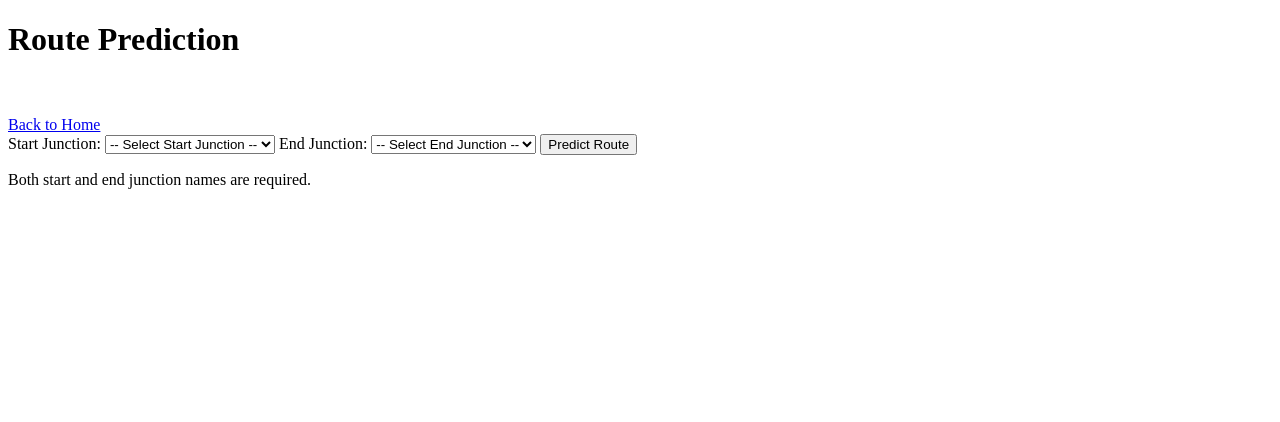
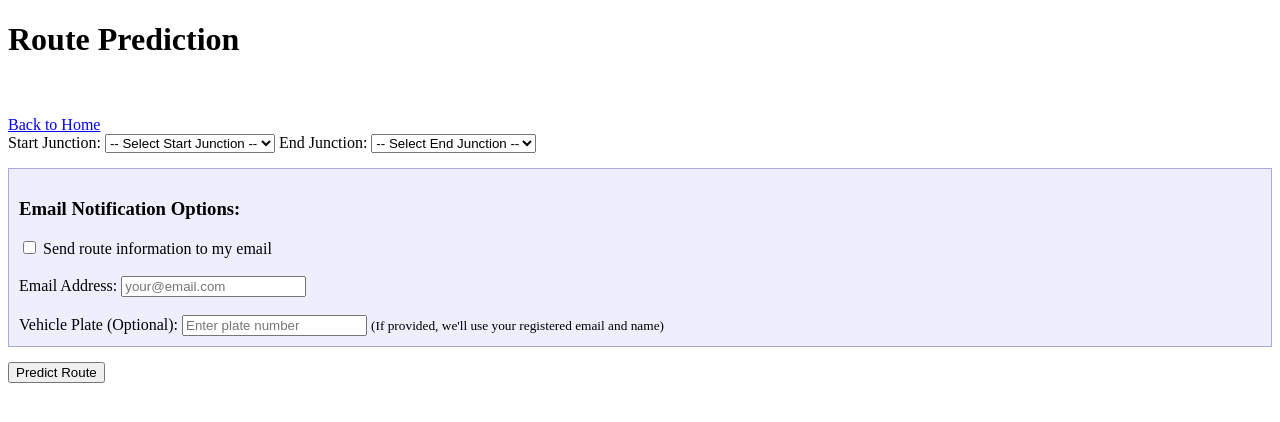
Before and after one commit to Jalal1302/Automated-Traffic-Management, a Django app: page /system/prediction/ in a window 1280 px wide. Shown: the top 422 px of the page. Run offline with Django 5.2, Linux system fonts and the light colour scheme; data that the repository does not hold is empty.

Commit message:
email from prediction function now, also updated prediction template

```diff
--- a/AutomatedTrafficManagement/system/templates/prediction.html
+++ b/AutomatedTrafficManagement/system/templates/prediction.html
@@ -4,14 +4,52 @@
     <meta charset="UTF-8">
     <meta name="viewport" content="width=device-width, initial-scale=1.0">
     <title>Route Prediction</title>
+    <style>
+        .route-container {
+            border: 1px solid #ccc;
+            padding: 10px;
+            margin-bottom: 15px;
+            background-color: #f9f9f9;
+        }
+        .junction {
+            background-color: #e0e0e0;
+            padding: 5px;
+            border-radius: 3px;
+            display: inline-block;
+            margin: 2px;
+        }
+        .road {
+            color: #555;
+            padding: 0 5px;
+        }
+        .notification-options {
+            border: 1px solid #aad;
+            background-color: #eef;
+            padding: 10px;
+            margin: 15px 0;
+        }
+        .success-message {
+            background-color: #dfd;
+            border: 1px solid #aca;
+            padding: 10px;
+            margin: 10px 0;
+        }
+        .error {
+            color: red;
+            font-weight: bold;
+        }
+        .recommended {
+            border-left: 5px solid green;
+        }
+        .avoid {
+            border-left: 5px solid red;
+        }
+    </style>
 </head>
 <body>
-
-
     <h1>Route Prediction</h1>
-
     <br><br>
-<a href="{% url 'home' %}">Back to Home</a>
+    <a href="{% url 'home' %}">Back to Home</a>
     <form method="GET" action="">
         <label for="start_junction">Start Junction:</label>
         <select id="start_junction" name="start_junction" required>
@@ -22,7 +60,6 @@
                 </option>
             {% endfor %}
         </select>
-
         <label for="end_junction">End Junction:</label>
         <select id="end_junction" name="end_junction" required>
             <option value="">-- Select End Junction --</option>
@@ -33,26 +70,74 @@
             {% endfor %}
         </select>
 
+        <div class="notification-options">
+            <h3>Email Notification Options:</h3>
+            <input type="checkbox" id="send_notifications" name="send_notifications" value="true">
+            <label for="send_notifications">Send route information to my email</label><br><br>
+
+            <label for="email">Email Address:</label>
+            <input type="email" id="email" name="email" placeholder="your@email.com"><br><br>
+
+            <label for="vehicle_plate">Vehicle Plate (Optional):</label>
+            <input type="text" id="vehicle_plate" name="vehicle_plate" placeholder="Enter plate number">
+            <small>(If provided, we'll use your registered email and name)</small>
+        </div>
+
         <button type="submit">Predict Route</button>
     </form>
+
+    {% if notification_sent %}
+    <div class="success-message">
+        <p>Route information has been sent to your email successfully!</p>
+    </div>
+    {% endif %}
 
     {% if error %}
         <p class="error">{{ error }}</p>
     {% else %}
+        {% if start_junction and end_junction %}
         <h3>From: {{ start_junction }}</h3>
         <h3>To: {{ end_junction }}</h3>
         <p><strong>Current Time:</strong> {{ current_time }}</p>
+        <h3>Congestion Prediction:</h3>
+        {% if congestion_prediction %}
+        <div style="border: 1px solid #ccc; padding: 10px; margin-bottom: 15px;">
+            <p><strong>Current Status:</strong>
+                {% if congestion_prediction.current_state.is_congested %}
+                <span style="color: red;">Congested</span>
+                {% else %}
+                <span style="color: green;">Clear</span>
+                {% endif %}
+                ({{ congestion_prediction.current_state.vehicle_count }} vehicles)
+            </p>
+            <p><strong>Congestion Probability:</strong> {{ congestion_prediction.probability }}%</p>
+            <p><strong>Confidence:</strong> {{ congestion_prediction.confidence }}</p>
+            <p><strong>Expected Duration:</strong> {{ congestion_prediction.expected_duration }} minutes</p>
 
-        <h3>Congestion Prediction:</h3>
-        <p>{{ congestion_prediction }}</p>
+            {% if congestion_prediction.historical_peak_hours %}
+            <p><strong>Historical Peak Hours:</strong>
+                {% for hour in congestion_prediction.historical_peak_hours %}
+                {{ hour }}:00{% if not forloop.last %}, {% endif %}
+                {% endfor %}
+            </p>
+            {% endif %}
+        </div>
+        {% endif %}
 
         <h3>Alternate Routes:</h3>
         {% if alternate_routes %}
         {% for route in alternate_routes %}
-        <div class="route-container">
-            <p><strong>Route Status:</strong> {{ route.route_status }}</p>
+        <div class="route-container {% if route.route_status == 'RECOMMENDED' %}recommended{% else %}avoid{% endif %}">
+            <p><strong>Route Status:</strong>
+                {% if route.route_status == 'RECOMMENDED' %}
+                <span style="color: green;">{{ route.route_status }}</span>
+                {% else %}
+                <span style="color: red;">{{ route.route_status }}</span>
+                {% endif %}
+            </p>
             <p><strong>Estimated Time:</strong> {{ route.estimated_time }} min</p>
             <p><strong>Average Congestion Probability:</strong> {{ route.average_congestion_probability }}%</p>
+            <p><strong>Congested Junctions:</strong> {{ route.currently_congested_junctions }}</p>
 
             <div>
                 {% for detail in route.route_details %}
@@ -67,12 +152,11 @@
                 {% endwith %}
             </div>
         </div>
-    {% endfor %}
+        {% endfor %}
         {% else %}
             <p>No alternate routes available.</p>
         {% endif %}
+        {% endif %}
     {% endif %}
-</div>
-
 </body>
 </html>
--- a/AutomatedTrafficManagement/system/views.py
+++ b/AutomatedTrafficManagement/system/views.py
@@ -494,28 +494,6 @@ def analyze_congestion(request):
         )
 
         if congestion_analysis:
-            # Send email notifications for congested junctions
-            for area in congestion_analysis:
-                if area['risk_level'] in ['MODERATE', 'HIGH', 'SEVERE']:
-                    # Get affected vehicles
-                    junction = Junction.objects.get(name=area['junction_name'])
-                    affected_vehicles = Vehicle.objects.filter(
-                        junctionvehiclelog__junction=junction,
-                        junctionvehiclelog__timestamp__gte=timezone.now() - timedelta(days=days)
-                    ).distinct()
-
-                    # Find alternative routes
-                    alternative_routes = _find_alternative_routes(junction)
-
-                    # Send notification to each vehicle owner
-                    for vehicle in affected_vehicles:
-                        send_congestion_email(
-                            vehicle.owner_email,
-                            vehicle.owner_name,
-                            area,
-                            junction.name,
-                            alternative_routes
-                        )
 
             return render(request, "analyzecongestion.html", {
                 "message": "Congestion analysis completed successfully. Email notifications sent.",
@@ -547,15 +525,18 @@ def analyze_congestion(request):
 def predict_and_suggest_routes(request):
     """
     View to render congestion predictions and alternate routes.
+    Also sends email notification about the selected route.
     """
     junctions = Junction.objects.all()
     start_junction_name = request.GET.get('start_junction')
     end_junction_name = request.GET.get('end_junction')
+    user_email = request.GET.get('email')
+    vehicle_plate = request.GET.get('vehicle_plate')
+    send_notifications = request.GET.get('send_notifications') == 'true'
 
     if not start_junction_name or not end_junction_name:
         return render(request, "prediction.html", {
-            "junctions":junctions,
-            "error": "Both start and end junction names are required."
+            "junctions": junctions,
         })
 
     try:
@@ -576,51 +557,117 @@ def predict_and_suggest_routes(request):
             current_time
         )
 
+        # Send email notification if requested and email is provided
+        notification_sent = False
+        if send_notifications and alternate_routes:
+            # Get vehicle owner information if plate provided
+            owner_name = "Traveler"
+            if vehicle_plate:
+                try:
+                    vehicle = Vehicle.objects.get(number_plate=vehicle_plate)
+                    owner_name = vehicle.owner_name
+                    if not user_email:
+                        user_email = vehicle.owner_email
+                except Vehicle.DoesNotExist:
+                    pass
+
+            # Only send if we have routes to suggest and a valid email
+            if user_email:
+                # Get congestion data for start junction
+                start_congestion = TrafficPrediction.get_current_congestion_state(start_junction)
+
+                # Format congestion data for email
+                congestion_data = {
+                    'risk_level': 'HIGH' if start_congestion['is_congested'] else 'LOW',
+                    'stats': {
+                        'avg_daily_vehicles': congestion_prediction.get('current_state', {}).get('vehicle_count', 0),
+                        'congestion_frequency': congestion_prediction.get('probability', 0)
+                    }
+                }
+
+                notification_sent = send_route_email(
+                    user_email,
+                    owner_name,
+                    congestion_data,
+                    start_junction_name,
+                    end_junction_name,
+                    alternate_routes
+                )
+
         return render(request, "prediction.html", {
             "junctions": junctions,
             "start_junction": start_junction_name,
             "end_junction": end_junction_name,
             "current_time": current_time.strftime("%Y-%m-%d %H:%M:%S"),
             "congestion_prediction": congestion_prediction,
-            "alternate_routes": alternate_routes
+            "alternate_routes": alternate_routes,
+            "notification_sent": notification_sent
         })
 
     except Junction.DoesNotExist:
         return render(request, "prediction.html", {
+            "junctions": junctions,
             "error": "One or both junctions not found."
         })
     except Exception as e:
         return render(request, "prediction.html", {
-            "junction":junctions,
+            "junctions": junctions,
             "error": f"An unexpected error occurred: {str(e)}"
         })
 
 
-
-
-def send_congestion_email(email, owner_name, congestion_data, junction_name, alternative_routes):
-    """Send email notification about congestion with alternative routes"""
+def send_route_email(email, owner_name, congestion_data, start_junction, end_junction, routes):
+    """Send email notification about route options between junctions"""
     try:
-        subject = f"Traffic Alert: Congestion at {junction_name}"
+        subject = f"Traffic Route Alert: {start_junction} to {end_junction}"
 
         message = f"""
 Dear {owner_name},
 
-We've detected significant congestion at {junction_name}.
+Here is your requested route information from {start_junction} to {end_junction}.
 
-Congestion Details:
+Current Congestion at Starting Point:
 - Risk Level: {congestion_data['risk_level']}
-- Average Daily Vehicles: {congestion_data['stats']['avg_daily_vehicles']}
-- Congestion Frequency: {congestion_data['stats']['congestion_frequency']}%
+- Current Traffic Volume: {congestion_data['stats']['avg_daily_vehicles']} vehicles
+- Congestion Probability: {congestion_data['stats']['congestion_frequency']}%
 
-Suggested Alternative Routes:
+Recommended Routes:
 """
 
-        for route in alternative_routes:
-            message += f"- {route['route']} via {route['via']}\n"
+        # Add recommended routes first
+        recommended_routes = [route for route in routes if route['route_status'] == 'RECOMMENDED']
+        for i, route in enumerate(recommended_routes, 1):
+            # Create a readable route path
+            route_path = []
+            for detail in route['route_details']:
+                route_path.append(detail['junction'])
+            route_path.append(end_junction)  # Add the final destination
+
+            message += f"\n{i}. RECOMMENDED ROUTE: {' → '.join(route_path)}\n"
+            message += f"   Estimated Travel Time: {route['estimated_time']} minutes\n"
+            message += f"   Congestion Probability: {route['average_congestion_probability']}%\n"
+
+            # Add more details about congested junctions if any
+            if route['currently_congested_junctions'] > 0:
+                message += f"   Note: {route['currently_congested_junctions']} junction(s) currently experiencing congestion\n"
+
+        # Add routes to avoid
+        routes_to_avoid = [route for route in routes if route['route_status'] == 'AVOID']
+        if routes_to_avoid:
+            message += "\nRoutes to Avoid:\n"
+            for i, route in enumerate(routes_to_avoid, 1):
+                # Create a readable route path
+                route_path = []
+                for detail in route['route_details']:
+                    route_path.append(detail['junction'])
+                route_path.append(end_junction)  # Add the final destination
+
+                message += f"{i}. {' → '.join(route_path)}\n"
+                message += f"   Reason: {route['currently_congested_junctions']} congested junction(s)\n"
+                message += f"   Estimated delay: {route['estimated_time']} minutes\n"
 
         message += """
-Please plan your journey accordingly.
+Safe travels! This route information is based on current traffic conditions and may change.
 
 Regards,
 Traffic Management System
@@ -639,34 +686,3 @@ Traffic Management System
     except Exception as e:
         print(f"Failed to send email to {email}: {str(e)}")
         return False
-
-
-def _find_alternative_routes(congested_junction):
-    """Find alternative routes to avoid congested junction"""
-    # Get all roads connected to the congested junction
-    congested_roads = set(congested_junction.roads.all())
-
-    # Find other junctions that aren't congested
-    alternative_routes = []
-
-    # Get other junctions
-    other_junctions = Junction.objects.exclude(id=congested_junction.id)
-
-    for junction in other_junctions:
-        # Simple alternative route suggestion
-        alternative_routes.append({
-            'route': f"Use {junction.name} junction instead",
-            'via': ", ".join([road.name for road in junction.roads.all()[:2]])
-        })
-
-        # Limit to 3 alternative routes
-        if len(alternative_routes) >= 3:
-            break
-
-    # If no alternatives found, suggest a generic detour
-    if not alternative_routes:
-        alternative_routes.append({
-            'route': "Consider delaying your journey"
-        })
-
-    return alternative_routes
```
